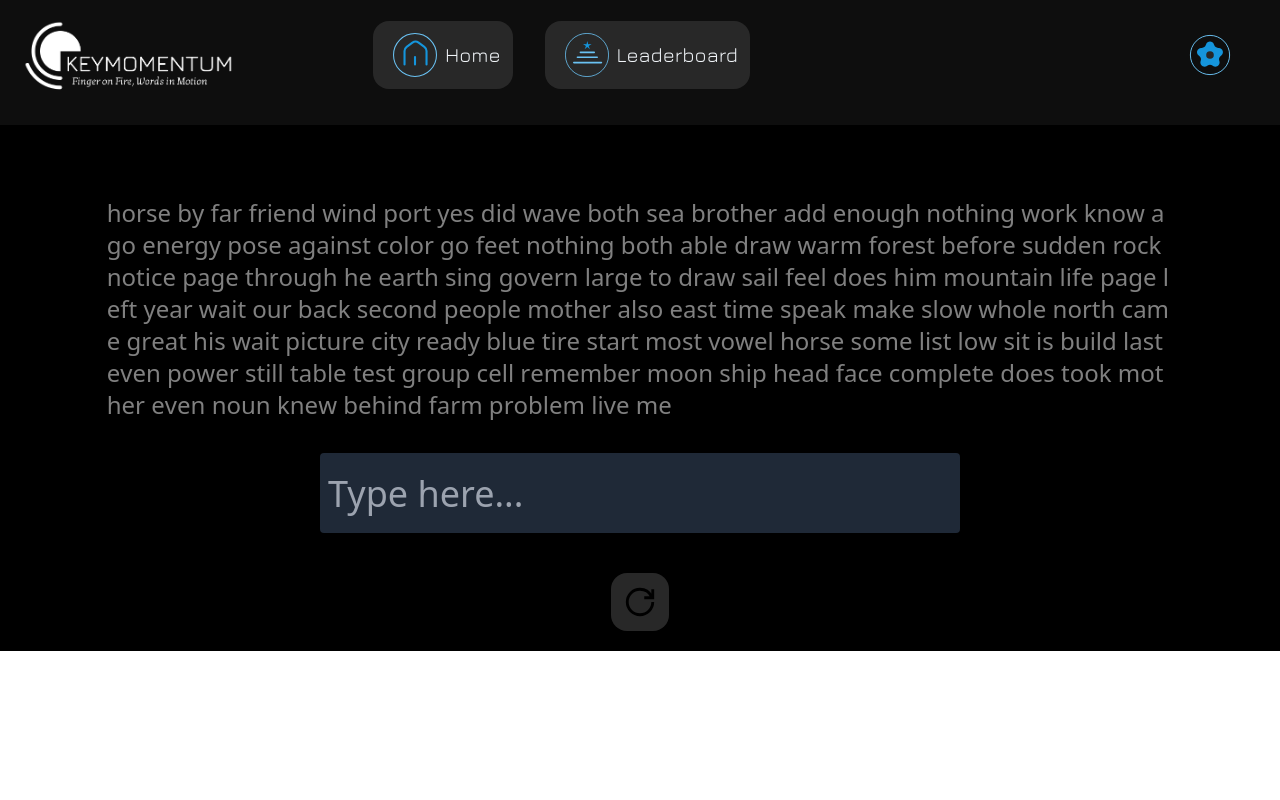
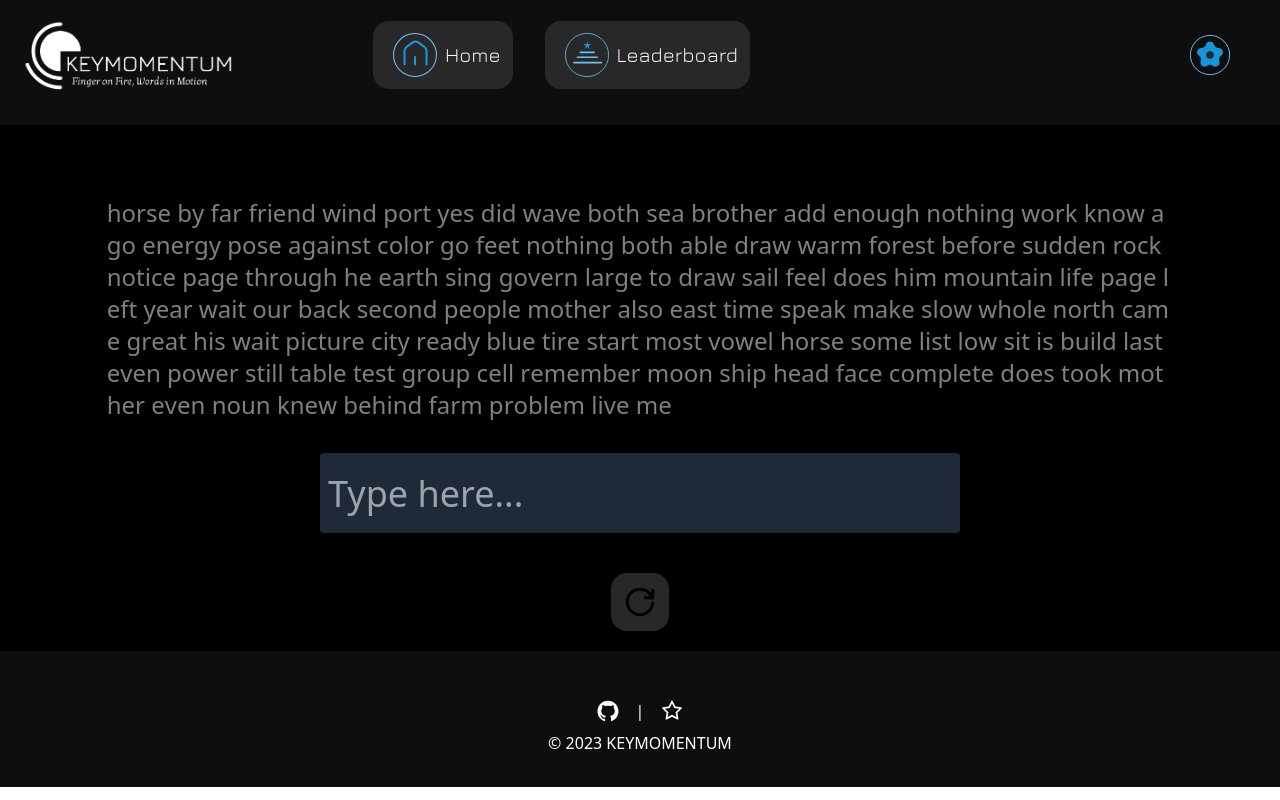
Before and after one commit to JoelJaison394/KEYMOMENTUM, a React (Vite) app: page / in a window 1280 px wide. Built offline with nearby package versions, Linux system fonts and the light colour scheme; a web font is replaced by a local one.

Commit message:
style: Added footer

```diff
--- a/src/App.tsx
+++ b/src/App.tsx
@@ -6,6 +6,7 @@ import TypingGame from "./components/TypeBox/TypeSpeedBox";
 import { useSettings } from "./context/SettingsContext";
 import { useStats } from "./context/StatsContext";
 import CustomStats from "./components/Stats";
+import Footer from "./components/Footer";
 
 const MobileComponent: React.FC = () => {
   return (
@@ -66,6 +67,7 @@ const App: React.FC = () => {
           <Navbar />
           <ToggleOverlay />
           <TypingGame />
+          <Footer />
           {isMobile && <MobileComponent />}
           {statsOverlay && (
             <CustomStats
--- /dev/null
+++ b/src/components/Footer.tsx
@@ -0,0 +1,29 @@
+import React from "react";
+import { AiFillGithub, AiOutlineStar } from "react-icons/ai";
+
+const Footer: React.FC = () => {
+  return (
+    <footer className="h-50 p-8 text-white  text-center">
+      <div className="flex justify-center items-center space-x-4">
+        <a
+          href="https://github.com/JoelJaison394/KEYMOMENTUM.git"
+          target="_blank"
+          rel="noopener noreferrer"
+        >
+          <AiFillGithub size={24} />
+        </a>
+        <span> | </span>
+        <a
+          href="https://github.com/JoelJaison394/KEYMOMENTUM.git"
+          target="_blank"
+          rel="noopener noreferrer"
+        >
+          <AiOutlineStar size={24} />
+        </a>
+      </div>
+      <p className="mt-2">© 2023 KEYMOMENTUM</p>
+    </footer>
+  );
+};
+
+export default Footer;
```
